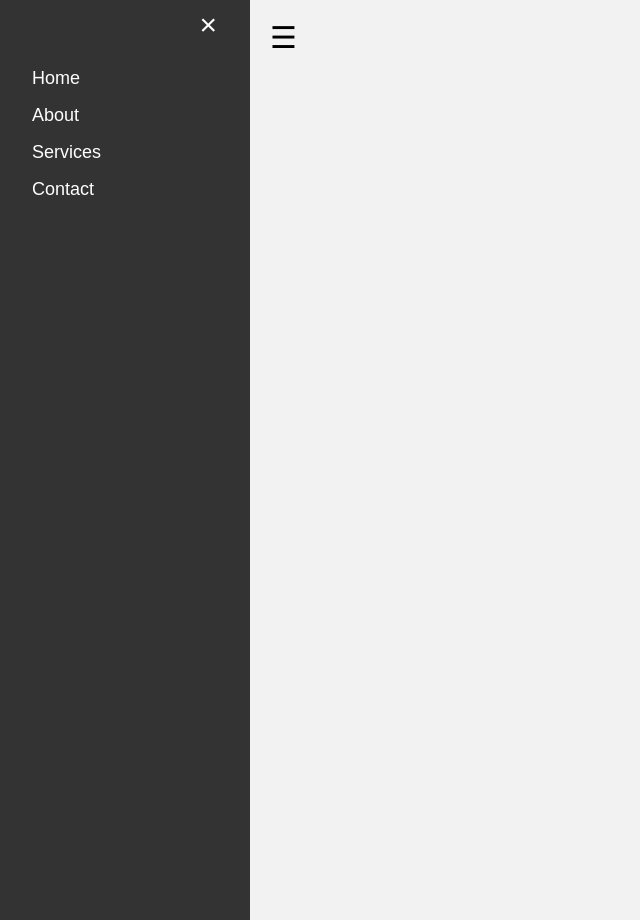
After one commit to linib-exe/Assignment-Submission, a Django app: page /dashboard/ in a window 1280 px wide. The commit adds this page. Shown: the whole page, without its empty margins (0-640 px from the left). Run offline with Django 4.2, Linux system fonts and the light colour scheme.

Commit message:
Views Updated

```diff
--- a/assignmentapp/admin.py
+++ b/assignmentapp/admin.py
@@ -2,4 +2,5 @@ from django.contrib import admin
 from .models import *
 # Register your models here.
 admin.site.register(Student)
+admin.site.register(Teacher)
 admin.site.register(Assignment)
--- a/assignmentapp/urls.py
+++ b/assignmentapp/urls.py
@@ -9,4 +9,5 @@ urlpatterns = [
     path('register/',views.register,name='register'),
     path('submit/',views.submit,name='submit'),
     path('logout/',views.logout_user,name='logout'),
+    path('dashboard/',views.dashboard,name='dashboard'),
 ]
--- a/assignmentapp/views.py
+++ b/assignmentapp/views.py
@@ -1,4 +1,4 @@
-from django.shortcuts import render,redirect
+from django.shortcuts import render,redirect,get_object_or_404
 from django.contrib.auth import authenticate,login,logout
 from django.contrib.auth.models import User
 from django.contrib.auth.decorators import login_required
@@ -11,11 +11,13 @@ def home(request):
     if request.user.is_authenticated:
         # If the user is logged in, filter assignments for the logged-in user
         assignments = Assignment.objects.filter(uploaded_by=request.user)
+        stu = Student.objects.get(user=request.user)
+
     else:
         # Handle the case when the user is not logged in
         assignments = []
 
-    return render(request, 'home.html', {'assignments': assignments})
+    return render(request, 'home.html', {'assignments': assignments,'student':stu})
 
 
 def register(request):
@@ -67,10 +69,22 @@ def logout_user(request):
     logout(request)
     return redirect('home')
 
+# @login_required(login_url='login')
+def dashboard(request):
+    if request.user.is_authenticated:
+        # If the user is logged in, filter assignments for the logged-in user
+        assignments = Assignment.objects.filter(uploaded_by=request.user)
+    else:
+        # Handle the case when the user is not logged in
+        assignments = []
+
+    return render(request, 'dashboard.html', {'assignments': assignments})
+
 
 @login_required(login_url='login')
   # Ensure the user is logged in to access this view
 def submit(request):
+    student = get_object_or_404(Student, user=request.user)
     if request.method == 'POST':
         title = request.POST.get('title')
         message = request.POST.get('message')
@@ -86,4 +100,4 @@ def submit(request):
         messages.success(request, 'Assignment submitted successfully!')
         return redirect('home')  # Redirect to a page showing a list of assignments
 
-    return render(request, 'submit.html')  # Adjust the template name as needed
+    return render(request, 'submit.html',{'student':student})  # Adjust the template name as needed
--- /dev/null
+++ b/templates/dashboard.html
@@ -0,0 +1,96 @@
+<!DOCTYPE html>
+<html lang="en">
+
+<head>
+    <meta charset="UTF-8">
+    <meta name="viewport" content="width=device-width, initial-scale=1.0">
+    <title>Side Drawer Example</title>
+
+    <style>
+        body {
+            font-family: 'Arial', sans-serif;
+            margin: 0;
+            padding: 0;
+            background-color: #f2f2f2;
+        }
+
+        /* Sidebar Styles */
+        .sidenav {
+            height: 100%;
+            width: 250px; /* Set the default width */
+            position: fixed;
+            z-index: 1;
+            top: 0;
+            left: 0;
+            background-color: #333;
+            overflow-x: hidden;
+            transition: 0.5s;
+            padding-top: 60px;
+        }
+
+        .sidenav a {
+            padding: 8px 8px 8px 32px;
+            text-decoration: none;
+            font-size: 18px;
+            color: white;
+            display: block;
+            transition: 0.3s;
+        }
+
+        .sidenav a:hover {
+            color: #4CAF50;
+        }
+
+        .sidenav .closebtn {
+            position: absolute;
+            top: 0;
+            right: 25px;
+            font-size: 30px;
+            margin-left: 50px;
+        }
+
+        /* Page Content */
+        #main {
+            transition: margin-left .5s;
+            padding: 20px;
+            margin-left: 250px; /* Set the default margin-left */
+        }
+    </style>
+</head>
+
+<body>
+
+    <!-- Side Drawer (Navigation) -->
+    <div id="mySidenav" class="sidenav">
+        <a href="javascript:void(0)" class="closebtn" onclick="closeNav()">&times;</a>
+        <a href="#">Home</a>
+        <a href="#">About</a>
+        <a href="#">Services</a>
+        <a href="#">Contact</a>
+    </div>
+
+    <!-- Page Content -->
+    <div id="main">
+        <span style="font-size:30px;cursor:pointer" onclick="openNav()">&#9776;</span>
+
+    </div>
+
+    <!-- JavaScript to open and close the side drawer -->
+    <script>
+        // Open the drawer by default
+        document.getElementById("mySidenav").style.width = "250px";
+        document.getElementById("main").style.marginLeft = "250px";
+
+        function openNav() {
+            document.getElementById("mySidenav").style.width = "250px";
+            document.getElementById("main").style.marginLeft = "250px";
+        }
+
+        function closeNav() {
+            document.getElementById("mySidenav").style.width = "0";
+            document.getElementById("main").style.marginLeft = "0";
+        }
+    </script>
+</body>
+
+</html>
--- a/templates/login.html
+++ b/templates/login.html
@@ -117,7 +117,7 @@
             {% if user.is_authenticated %}
                 <button onclick="location.href='{% url 'submit' %}'"><i class="fas fa-upload"></i> Submit</button>
                 <button onclick="location.href='{% url 'logout' %}'"><i class="fas fa-sign-out-alt"></i> Logout</button>
-                <span>Hello, {{ user.username }}</span>
+                <span>Hello, {{ student.name }}</span>
             {% else %}
                 <button onclick="location.href='{% url 'register' %}'"><i class="fas fa-user-plus"></i> Register</button>
 
--- a/templates/submit.html
+++ b/templates/submit.html
@@ -121,7 +121,7 @@
             {% if user.is_authenticated %}
 
                 <button onclick="location.href='{% url 'logout' %}'"><i class="fas fa-sign-out-alt"></i> Logout</button>
-                <span>Hello, {{ user.username }}</span>
+                <span>Hello, {{ student.name }}</span>
             {% else %}
                 <button onclick="location.href='{% url 'register' %}'"><i class="fas fa-user-plus"></i> Register</button>
                 <button onclick="location.href='{% url 'login' %}'"><i class="fas fa-sign-in-alt"></i> Login</button>
```
Also changed, not shown: assignmentapp/models.py (+9 -0 lines), templates/home.html (+24 -32 lines), assignmentapp/migrations/0023_teacher.py (added), db.sqlite3, media/assignments/IMG-20231204-WA0007.jpg (added).
